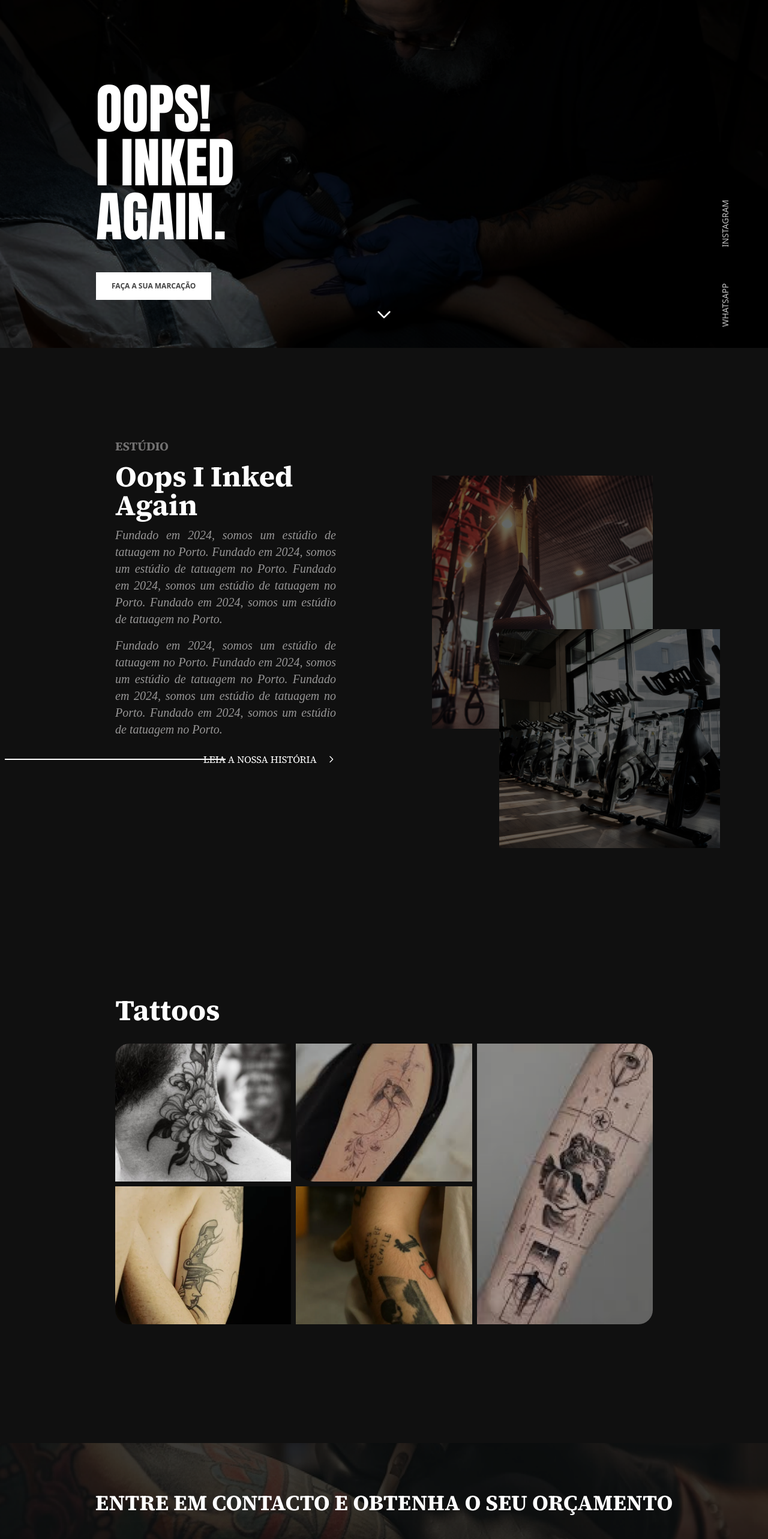
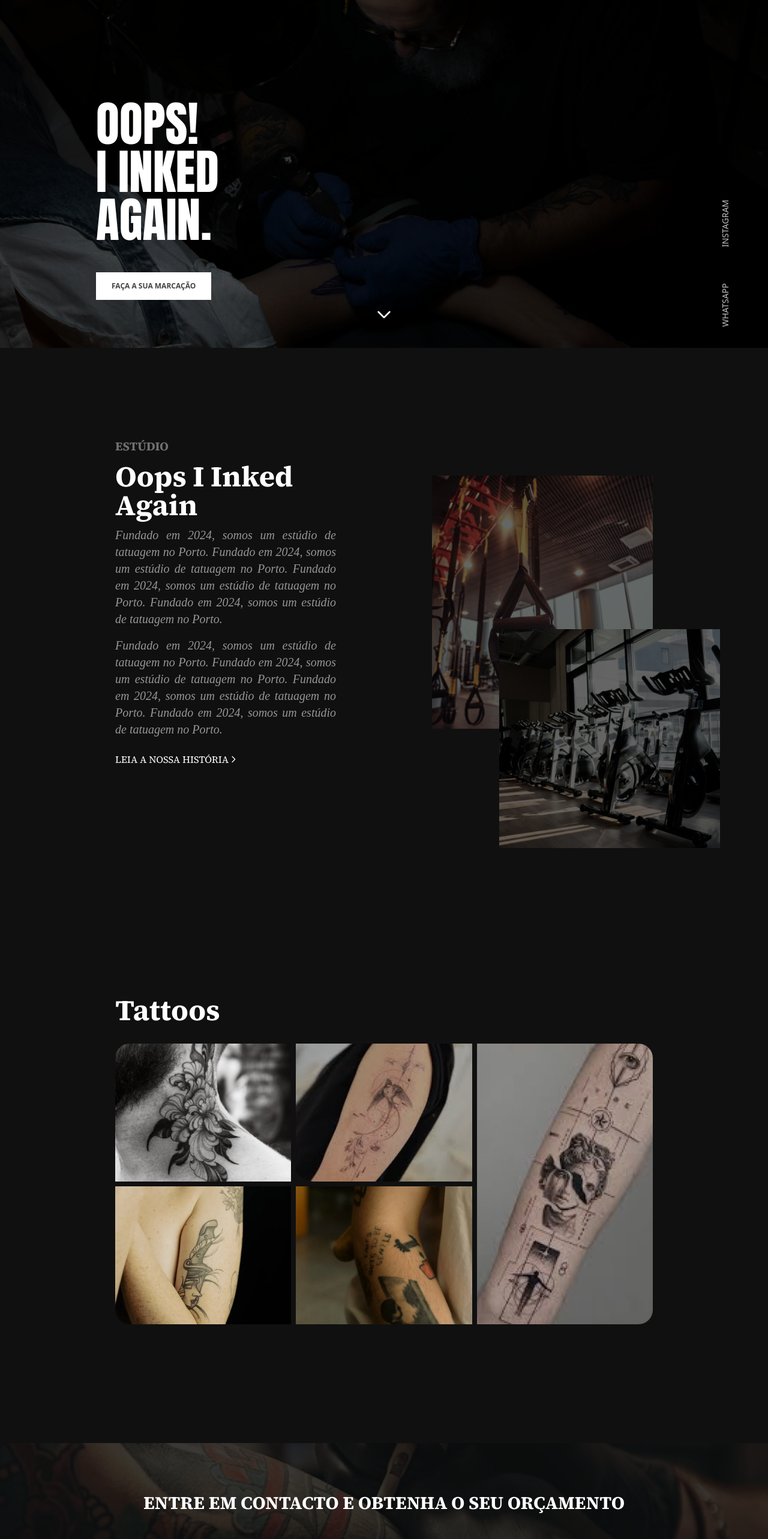
Before and after one commit to Jony-17/oopsiinkedagain, a React (Vite) app: page / in a window 1280 px wide. Shown: the part 220-2786 px from the top of the page at 60% size. Built offline with nearby package versions, Linux system fonts and the light colour scheme; a web font is replaced by a local one.

Commit message:
test commit 4

```diff
--- a/src/components/Contactos.jsx
+++ b/src/components/Contactos.jsx
@@ -28,7 +28,8 @@ function Contactos() {
         className="bg-[#101010] pt-[calc(150px+64px)] pb-[70px] px-[5%] sm:px-[10%] md:px-[15%]"
         id="informações"
       >
-        <div className="flex flex-col-reverse sm:flex-row justify-center items-center gap-[50px] sm:gap-[100px] flex-wrap">
+        {/*sm:gap-[100px]*/}
+        <div className="flex flex-col-reverse sm:flex-row justify-center items-center gap-[50px] xl:gap-[80px] 2xl:gap-[100px] flex-wrap">
           {/* Mapa */}
           <div className="h-[300px] sm:h-[500px] w-full sm:w-[50%] z-0">
             <MapContainer
@@ -52,14 +53,12 @@ function Contactos() {
                 <h1 className="text-xl uppercase text-[#727171] font-bold pr-4">
                   Contactos
                 </h1>
-                <span
-                  className="absolute border-t-2 border-[#727171] w-[37vw] right-[102%] sm:hidden"
-                ></span>
+                <span className="absolute border-t-2 border-[#727171] w-[37vw] right-[102%] sm:hidden"></span>
                 {/* sm:translate-x-[-300px] sm:left-[80%] */}
               </div>
 
               <h1
-                className="text-4xl sm:text-5xl text-[#FFFFFF] font-bold mt-3"
+                className="text-5xl sm:text-xl xl:text-4xl 2xl:text-5xl text-[#FFFFFF] font-bold mt-3"
                 style={{ fontFamily: "'Source Serif 4', serif" }}
               >
                 Onde nos encontrar
--- a/src/components/Estudio.jsx
+++ b/src/components/Estudio.jsx
@@ -27,7 +27,7 @@ function Estudio() {
       role: "Tatuadora",
       image: "/assets/foto.jpg",
       description:
-        "Tatuadora desde 2022, especialista em linhas finas e blackwork/dotwork. Apaixonada em transformar sonhos em artes eternas na pele.",
+        "Tatuadora desde 2022, especialista em linhas finas e blackwork/dotwork.",
       hoverImage: "/assets/image1.png",
       instagram: "https://www.instagram.com",
       whatsapp: "https://www.whatsapp.com",
@@ -38,7 +38,7 @@ function Estudio() {
       role: "Bodypiercer",
       image: "/assets/foto.jpg",
       description:
-        "Tatuadora desde 2022, especialista em linhas finas e blackwork/dotwork. Apaixonada em transformar sonhos em artes eternas na pele.",
+        "Tatuadora desde 2022, especialista em linhas finas e blackwork/dotwork.",
       hoverImage: "/assets/image1.png",
       instagram: "https://www.instagram.com",
       whatsapp: "https://www.whatsapp.com",
@@ -272,7 +272,7 @@ function Estudio() {
                 >
                   {card.description}
                 </p>
-                <div className="flex justify-between items-center mt-4">
+                <div className="flex justify-between items-center xl:mt-[4rem] 2xl:mt-[5rem]">
                   <a
                     href="https://www.instagram.com"
                     target="_blank"
--- a/src/components/EstudioTeam.jsx
+++ b/src/components/EstudioTeam.jsx
@@ -175,7 +175,7 @@ function EstudioTeam() {
           <div className="flex-shrink-0">
             <img
               src={imageSrc[card.id] || card.image}
-              className="w-[500px] h-[500px] object-cover rounded-tl-3xl rounded-br-3xl transition-all duration-300 ease-in-out hover:scale-105 cursor-pointer animate-small-bounce"
+              className="xl:w-[400px] xl:h-[400px] 2xl:w-[450px] 2xl:h-[450px] object-cover rounded-tl-3xl rounded-br-3xl transition-all duration-300 ease-in-out hover:scale-105 cursor-pointer animate-small-bounce"
               alt={`${card.name}`}
               onMouseEnter={() => handleMouseEnter(card.id)}
               onMouseLeave={() => handleMouseLeave(card.id)}
--- a/src/components/Home.jsx
+++ b/src/components/Home.jsx
@@ -94,7 +94,7 @@ function Home() {
       {/* Conteúdo principal centralizado */}
       <div className="relative z-10 flex flex-col justify-end items-start h-full text-left text-white px-6 sm:pl-[10rem] sm:pr-[4rem] pb-[5.5rem] sm:pb-20">
         <h1
-          className="text-6xl sm:text-7xl md:text-[50px] lg:text-[70px] xl:text-[90px] 2xl:text-[110px] uppercase font-bold leading-tight lg:leading-[70px] xl:leading-[90px] 2xl:leading-[110px]"
+          className="text-6xl sm:text-7xl md:text-[50px] lg:text-[70px] xl:text-[80px] 2xl:text-[110px] uppercase font-bold leading-tight lg:leading-[70px] xl:leading-[80px] 2xl:leading-[110px]"
           style={{ fontFamily: "'Anton', sans-serif", fontWeight: 500 }}
         >
           Oops!
@@ -198,12 +198,14 @@ function Home() {
 
             {/* <div className="relative w-screen flex items-center justify-between mt-4"> */}
             <div className="relative mt-6">
-              <div className="absolute inset-0 flex items-center">
+              {/* <div className="absolute inset-0 flex items-center">
                 <span className="block border-t-2 border-white w-screen -translate-x-2/4 hidden sm:block"></span>
-              </div>
-              <div className="relative flex items-center justify-end">
+              </div> */}
+              <div className="relative flex items-center">
+                {/* justify-end */}
+                {/* mx-4 */}
                 <a
-                  className="text-[#FFFFFF] uppercase mx-4"
+                  className="text-[#FFFFFF] uppercase"
                   style={{ fontFamily: "'Source Serif 4', serif" }}
                   href="/estudio"
                 >
@@ -349,7 +351,7 @@ function Home() {
           style={{ backgroundImage: "url(/assets/background1.png)" }}
         >
           <h2
-            className="absolute top-1/2 left-1/2 transform -translate-x-1/2 -translate-y-1/2 text-white text-2xl sm:text-3xl md:text-4xl lg:text-4xl uppercase font-bold w-full text-center"
+            className="absolute top-1/2 left-1/2 transform -translate-x-1/2 -translate-y-1/2 text-white text-md sm:text-lg md:text-xl lg:text-2xl xl:text-3xl 2xl:text-4xl uppercase font-bold w-full text-center"
             style={{ fontFamily: "'Source Serif 4', serif" }}
           >
             Entre em contacto e obtenha o seu orçamento
```
